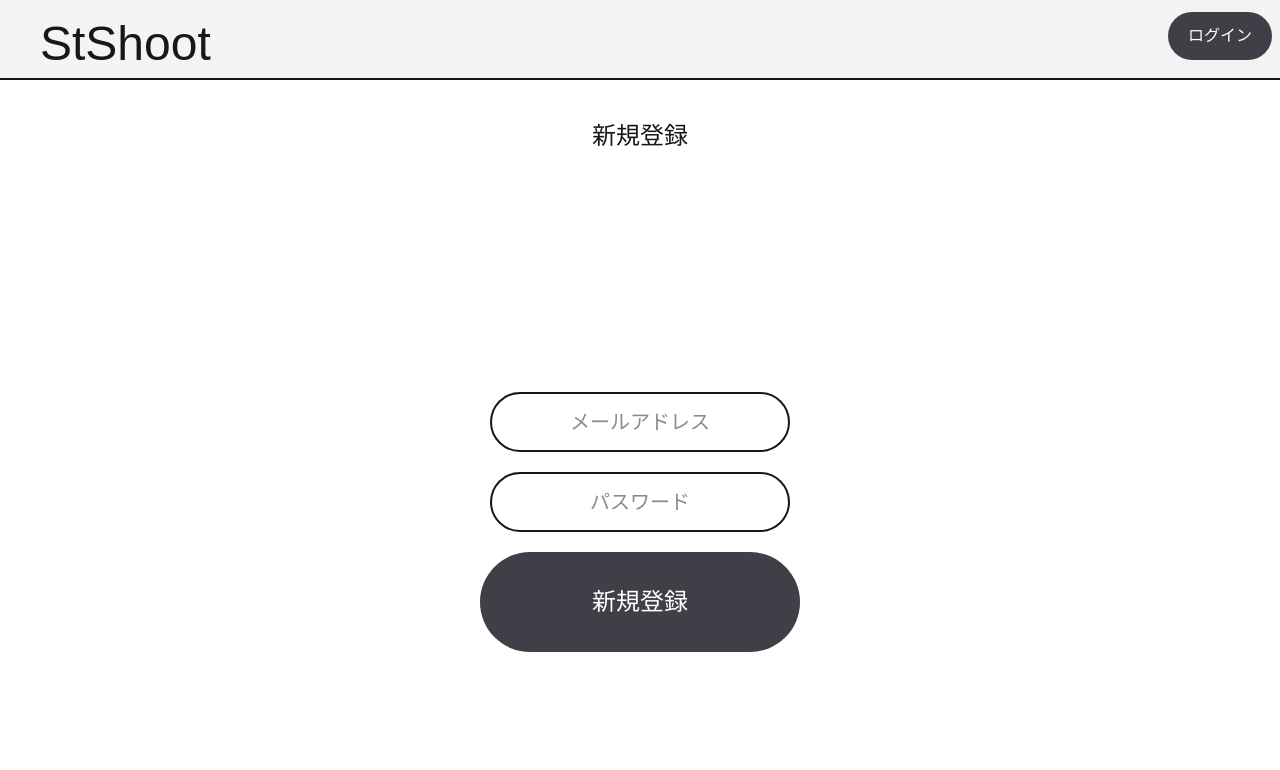
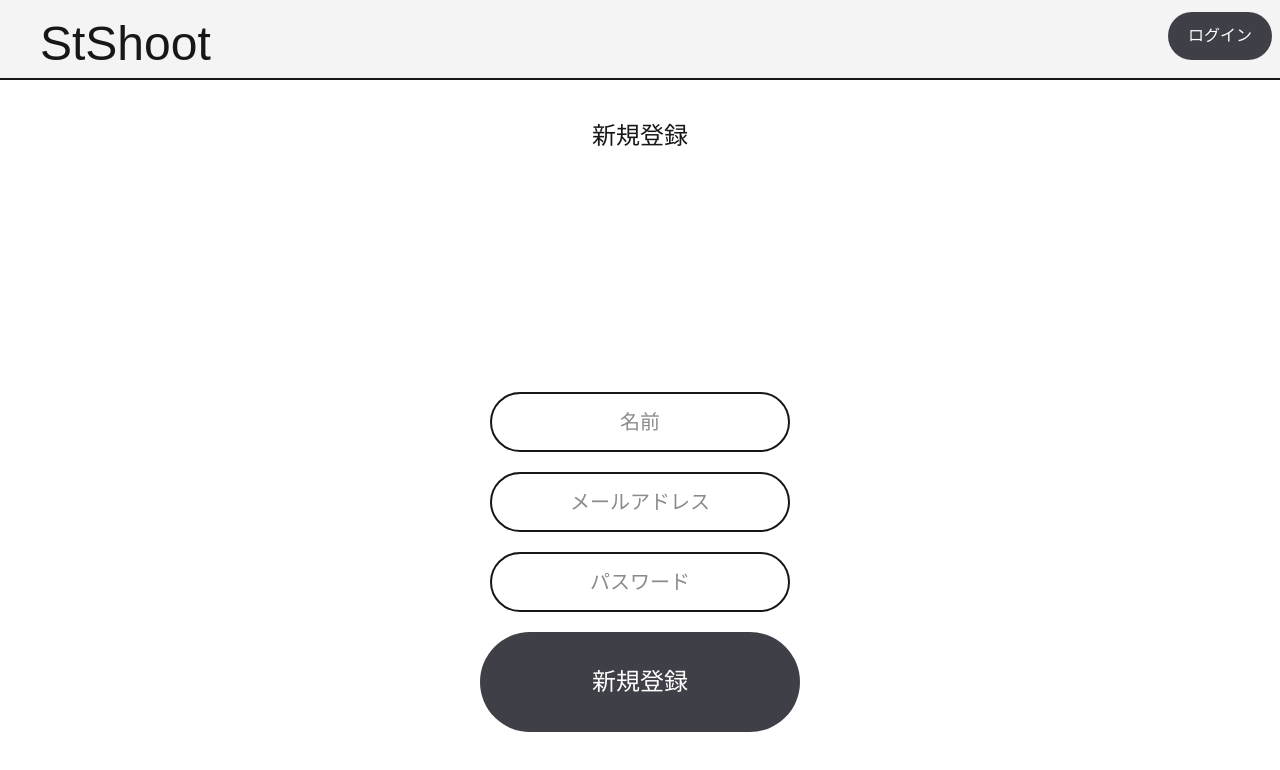
Before and after one commit to shii-park/Stshoot_Frontend, a Next.js app: page /register in a window 1280 px wide. Shown: the top 770 px of the page. Built offline with nearby package versions, Linux system fonts and the light colour scheme; no server answers.

Commit message:
fix:desplayNameを設定できるように #26

```diff
--- a/src/app/login/page.tsx
+++ b/src/app/login/page.tsx
@@ -1,7 +1,7 @@
 'use client'
 import Link from "next/link"
 import {auth} from "@/lib//firebase"
-import {signInWithEmailAndPassword,updateProfile } from "firebase/auth";
+import {signInWithEmailAndPassword} from "firebase/auth";
 import React, {useState} from "react"
 import { useRouter } from "next/navigation";
 
@@ -15,9 +15,6 @@ export default function Login(){
         try{
             const userCredential=await signInWithEmailAndPassword(auth,email,password);
             const user=userCredential.user;
-            await updateProfile(user,{
-                displayName:user.email
-            });
             alert(`${user.displayName}さん、おかえりなさい！`);
             router.push("/");
         }catch(err){
--- a/src/app/register/page.tsx
+++ b/src/app/register/page.tsx
@@ -1,12 +1,13 @@
 'use client'
 import {auth} from "@/lib//firebase"
-import {createUserWithEmailAndPassword } from "firebase/auth";
+import {createUserWithEmailAndPassword,updateProfile } from "firebase/auth";
 import React, {useState} from "react"
 import {useRouter} from "next/navigation"
 
 export default function Register(){
     const [email,setEmail]=useState("");
     const [password,setPassword]=useState("");
+    const [name,setName]=useState("")
     const router=useRouter()
 
     const handleRegister=async(e:React.FormEvent)=>{
@@ -14,7 +15,10 @@ export default function Register(){
         try{
             const userCredential=await createUserWithEmailAndPassword(auth,email,password);
             const user=userCredential.user;
-            alert(`${user.email}さん、よろしくお願いします！`)
+            await updateProfile(user,{
+                displayName:name
+            });
+            alert(`${user.displayName}さん、よろしくお願いします！`)
             router.push("../login");
         }catch(err){
             alert(err);
@@ -27,10 +31,17 @@ export default function Register(){
             </div>
             <form className="flex flex-col items-center " onSubmit={handleRegister}>
                 <input
+                type="string"
+                value={name}
+                placeholder="名前"
+                required
+                className="border-2 text-xl text-center rounded-full mt-60 w-75 h-15"
+                onChange={(e)=>setName(e.target.value)}/>
+                <input
                 type="email"
                 value={email}
                 placeholder="メールアドレス"
-                className="border-2 text-xl text-center rounded-full mt-60 w-75 h-15"
+                className="border-2 text-xl text-center rounded-full mt-5 w-75 h-15"
                 onChange={(e)=>setEmail(e.target.value)}/>
                 <input
                 type="password"
```
